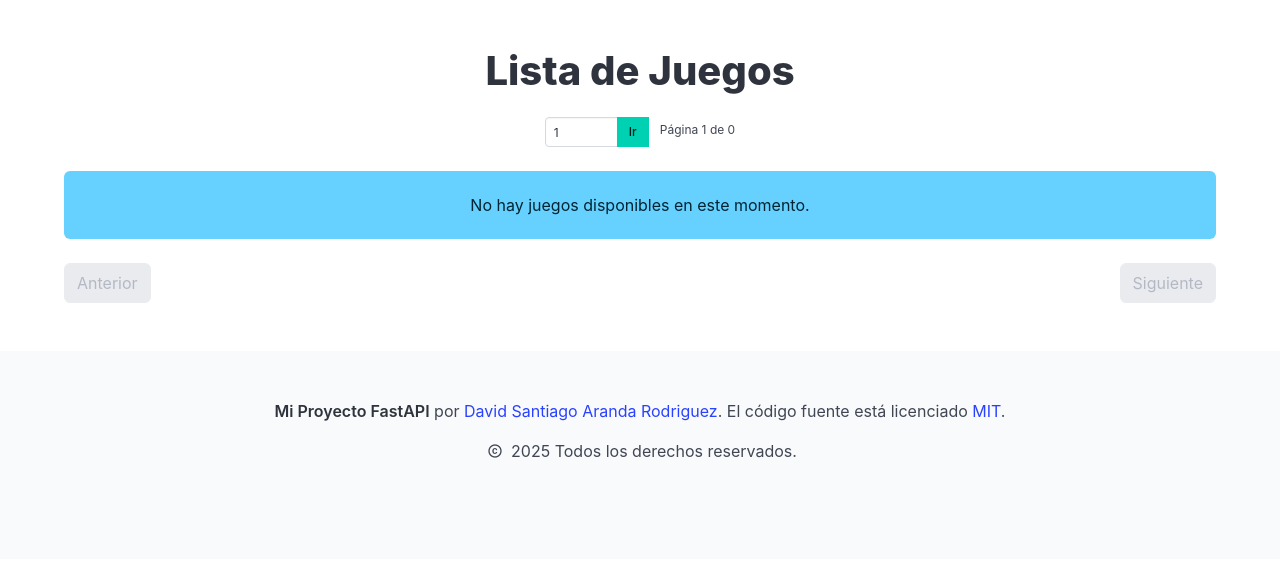
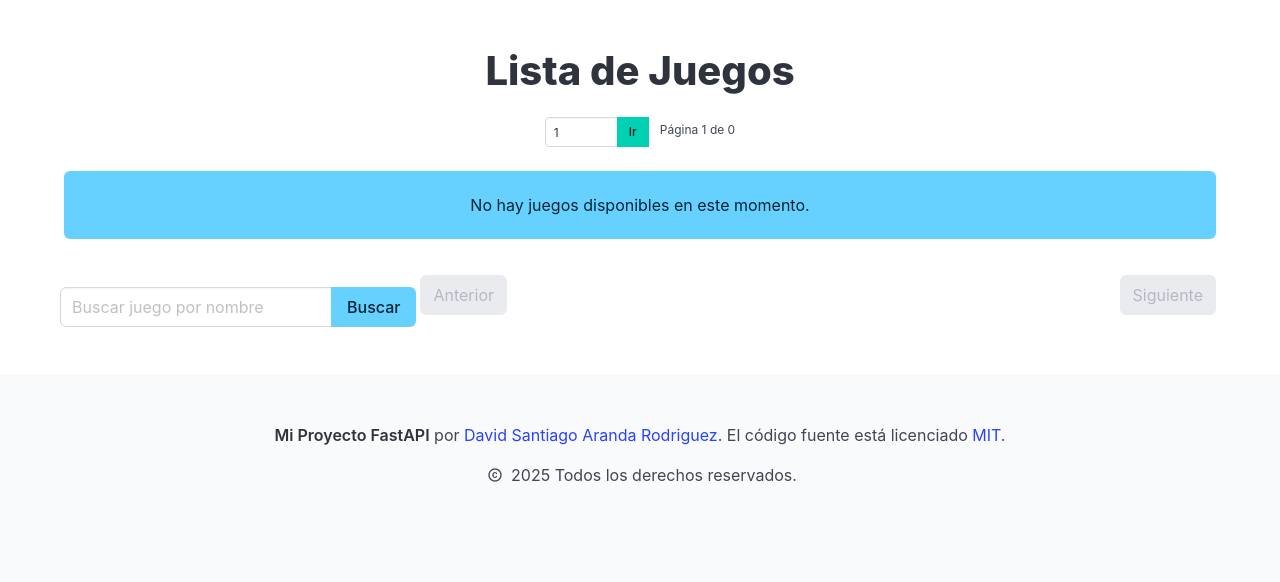
Before and after one commit to SantiArandaRod/dev_project, a FastAPI app: page /games/search in a window 1280 px wide. Shown: the part 52-634 px from the top of the page. Run offline with FastAPI, Linux system fonts and the light colour scheme; data that the repository does not hold is empty; parts of the project's set-up code (start-up, migrations or seed data) failed here and were passed over.

Commit message:
add the search bar

```diff
--- a/templates/games/games.html
+++ b/templates/games/games.html
@@ -92,6 +92,15 @@
                 <li><a class="pagination-link" href="?page={{ total_pages }}">{{ total_pages }}</a></li>
             {% endif %}
         </ul>
+        <form action="/games/search" method="get" class="field has-addons is-centered mt-5">
+  <div class="control">
+    <input class="input" type="text" name="q" placeholder="Buscar juego por nombre" required>
+  </div>
+  <div class="control">
+    <button class="button is-info" type="submit">Buscar</button>
+  </div>
+</form>
+
     </nav>
 
 {% endblock %}
```
Also changed, not shown: templates/consoles/consoles.html (+10 -0 lines).
